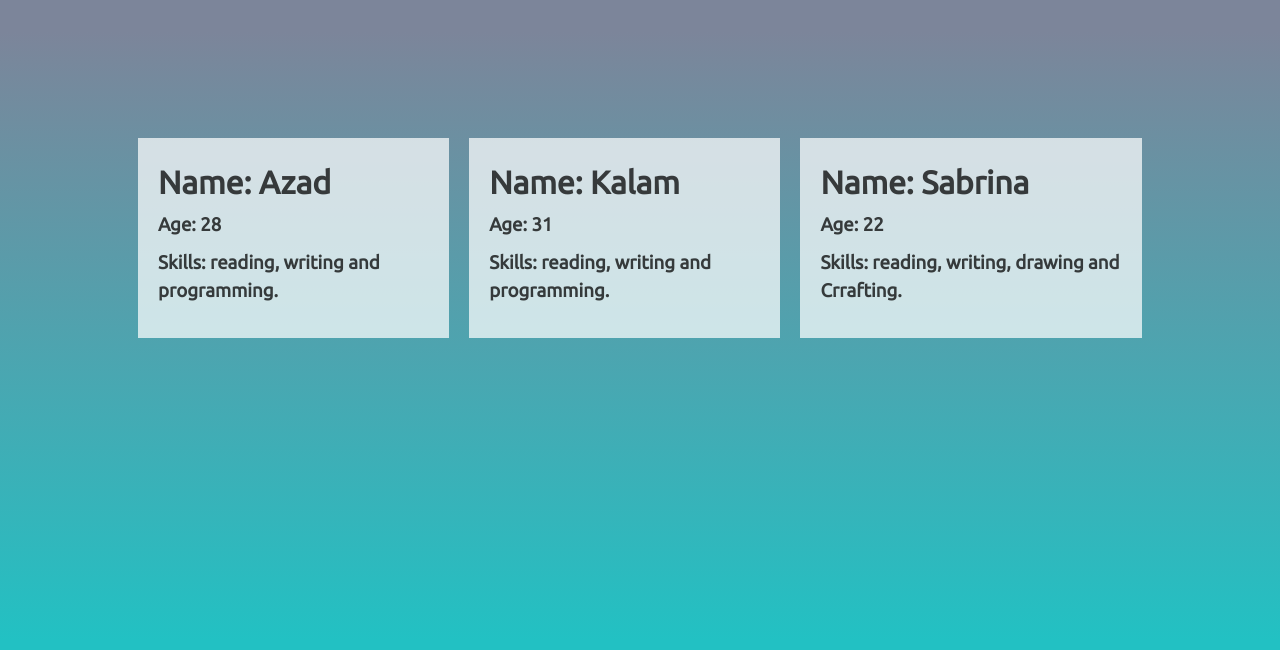
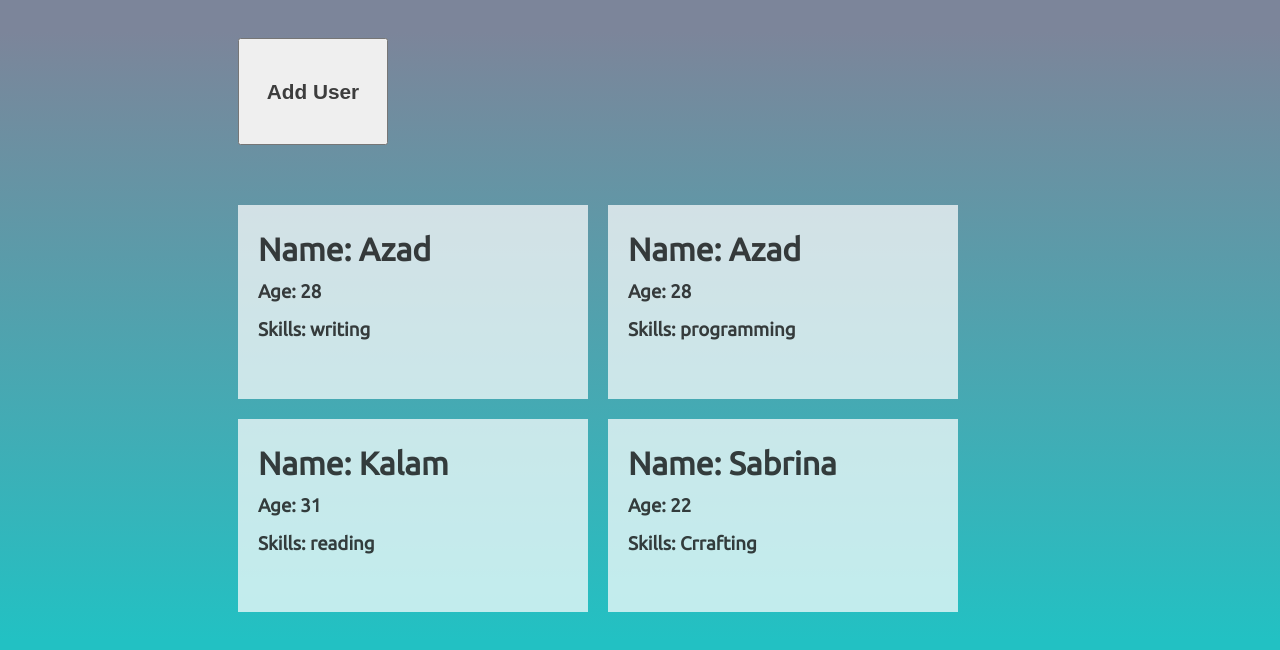
Before and after one commit to AbulKalamAZ/react-redux, a React (Create React App) app: page / in a window 1280 px wide. Shown: the top 650 px of the page. Built offline with nearby package versions, Linux system fonts and the light colour scheme.

Commit message:
react form intro

```diff
--- a/src/App.js
+++ b/src/App.js
@@ -2,42 +2,80 @@ import React from "react";
 import "./App.scss";
 
 import User from "./components/user/User";
+import AddUser from "./components/add-user/Adduser";
 
 class App extends React.Component {
   state = {
+    isShowDashboard: true,
     users: [
       {
         name: "Azad",
         age: "28",
-        skills: ["reading", "writing", "programming"],
+        skills: "writing",
+        id: 0,
+      },
+      {
+        name: "Azad",
+        age: "28",
+        skills: "programming",
         id: 1,
       },
       {
         name: "Kalam",
         age: "31",
-        skills: ["reading", "writing", "programming"],
+        skills: "reading",
         id: 2,
       },
       {
         name: "Sabrina",
         age: "22",
-        skills: ["reading", "writing", "drawing", "Crrafting"],
+        skills: "Crrafting",
         id: 3,
       },
       {
         name: "Alishba",
         age: "3",
-        skills: ["making fun", "entertaining"],
+        skills: "making fun",
         id: 4,
       },
     ],
   };
 
+  addUser = (user) => {
+    let users = this.state.users;
+    let isShowDashboard = this.state.isShowDashboard;
+
+    this.setState({
+      users: users.concat(user),
+      isShowDashboard: !isShowDashboard,
+    });
+    console.log("logged from app");
+  };
+
+  handleViewChange = () => {
+    this.setState((state) => {
+      return {
+        isShowDashboard: !state.isShowDashboard,
+      };
+    });
+  };
+
   render() {
-    const { users } = this.state;
+    const { isShowDashboard, users } = this.state;
     return (
       <div className="App">
-        <User users={users} />
+        <div className="navbar">
+          {isShowDashboard ? (
+            <button onClick={this.handleViewChange}>Add User</button>
+          ) : null}
+        </div>
+        <div className="users">
+          {isShowDashboard ? (
+            <User users={users} />
+          ) : (
+            <AddUser addUserMethod={this.addUser} />
+          )}
+        </div>
       </div>
     );
   }
--- a/src/App.scss
+++ b/src/App.scss
@@ -3,10 +3,37 @@
 
 .App {
   width: 100%;
-  height: auto;
-  padding: 10%;
+  min-height: 100vh;
+  max-height: auto;
+  padding: 3% 10% 10% 10%;
   display: flex;
+  flex-wrap: wrap;
   justify-content: space-around;
   color: #ffffffb0;
   font-family: "Ubuntu", sans-serif;
+
+  .navbar {
+    width: 100%;
+    padding-left: 100px;
+    display: flex;
+    justify-content: flex-start;
+
+    button {
+      width: 150px;
+      height: auto;
+      padding: 10px;
+      margin-left: 10px;
+      font-size: 1.3rem;
+      font-weight: 600;
+      color: #000000be;
+      cursor: pointer;
+    }
+  }
+  .users {
+    width: 100%;
+    height: auto;
+    padding: 50px 100px;
+    display: flex;
+    flex-wrap: wrap;
+  }
 }
--- /dev/null
+++ b/src/components/add-user/Adduser.js
@@ -0,0 +1,63 @@
+import React, { Component } from "react";
+import "./Adduser.scss";
+
+export default class Adduser extends Component {
+  state = {
+    name: null,
+    age: null,
+    skill: null,
+  };
+
+  handleSubmit = (e) => {
+    e.preventDefault();
+    const { name, age, skill } = this.state;
+
+    if (name !== null && age !== null && skill !== null) {
+      this.props.addUserMethod({
+        name: name,
+        age: age,
+        skills: skill,
+        id: skill,
+      });
+    } else {
+      console.log("enter all the value");
+    }
+  };
+
+  handleChange = (e) => {
+    this.setState({
+      [e.target.id]: e.target.value,
+    });
+  };
+  render() {
+    return (
+      <div className="add-user-form">
+        <h2>Enter user details</h2>
+        <hr></hr>
+        <form onSubmit={this.handleSubmit}>
+          <input
+            type="text"
+            id="name"
+            placeholder="Enter user's name"
+            onChange={this.handleChange}
+          />
+          <input
+            type="text"
+            id="age"
+            placeholder="Enter user's age"
+            onChange={this.handleChange}
+          />
+          <select id="skill" onChange={this.handleChange}>
+            <option>Select skill</option>
+            <option value="Reading">Reading</option>
+            <option value="Writing">Writing</option>
+            <option value="Drawing">Drawing</option>
+            <option value="programming">Programming</option>
+            <option value="Travelling">Travelling</option>
+          </select>
+          <button type="submit">Add User</button>
+        </form>
+      </div>
+    );
+  }
+}
--- /dev/null
+++ b/src/components/add-user/Adduser.scss
@@ -0,0 +1,59 @@
+.add-user-form {
+  width: 40%;
+  height: auto;
+  padding: 20px;
+  display: flex;
+  flex-direction: column;
+  justify-content: center;
+  align-items: space-between;
+  background: #252323de;
+
+  h2 {
+    width: 80%;
+    padding: 0 0 10px 0;
+    font-size: 1.5rem;
+    font-weight: 400;
+    word-spacing: 2px;
+  }
+
+  hr {
+    margin-bottom: 10px;
+  }
+
+  form {
+    width: 100%;
+    height: auto;
+    display: flex;
+    flex-direction: column;
+    justify-content: center;
+    align-items: center;
+
+    input,
+    select,
+    button {
+      width: 100%;
+      height: 45px;
+      padding: 10px;
+      margin: 10px 0;
+      font-size: 1.2rem;
+      cursor: pointer;
+    }
+  }
+}
+
+@media only screen and (max-width: 960px) {
+  .add-user-form {
+    width: 60%;
+  }
+}
+
+@media only screen and (max-width: 600px) {
+  .add-user-form {
+    width: 80%;
+  }
+}
+@media only screen and (max-width: 425px) {
+  .add-user-form {
+    width: 90%;
+  }
+}
--- a/src/components/user/User.js
+++ b/src/components/user/User.js
@@ -3,23 +3,9 @@ import "./User.scss";
 
 export default function User(props) {
   const { users } = props;
+  console.log(users);
 
-  const formatSkills = (skills) => {
-    let str = "";
-
-    for (let i = 0; i < skills.length; i++) {
-      if (i === skills.length - 1) {
-        str += `${skills[i]}.`;
-      } else if (i === skills.length - 2) {
-        str += `${skills[i]} and `;
-      } else {
-        str += `${skills[i]}, `;
-      }
-    }
-
-    return str;
-  };
-  return users.map((user) => {
+  return users.map((user, index) => {
     //using ternary operator
     // return user.age > 20 ? (
     //   <div className="user" key={user.id}>
@@ -32,10 +18,10 @@ export default function User(props) {
     //using if else
     if (user.age > 20) {
       return (
-        <div className="user" key={user.id}>
+        <div className="user" key={index}>
           <h1>Name: {user.name}</h1>
           <h3>Age: {user.age}</h3>
-          <h3>Skills: {formatSkills(user.skills)}</h3>
+          <h3>Skills: {user.skills}</h3>
         </div>
       );
     } else {
--- a/src/components/user/User.scss
+++ b/src/components/user/User.scss
@@ -1,6 +1,6 @@
 .user {
-  min-width: 300px;
-  min-height: 200px;
+  min-width: 350px;
+  min-height: 150px;
   padding: 20px;
   margin: 10px;
   display: flex;
--- a/src/index.scss
+++ b/src/index.scss
@@ -4,8 +4,8 @@
   box-sizing: border-box;
 }
 body {
-  height: 100vh;
   width: 100%;
+  height: auto;
   font-family: -apple-system, BlinkMacSystemFont, "Segoe UI", "Roboto", "Oxygen",
     "Ubuntu", "Cantarell", "Fira Sans", "Droid Sans", "Helvetica Neue",
     sans-serif;
```
